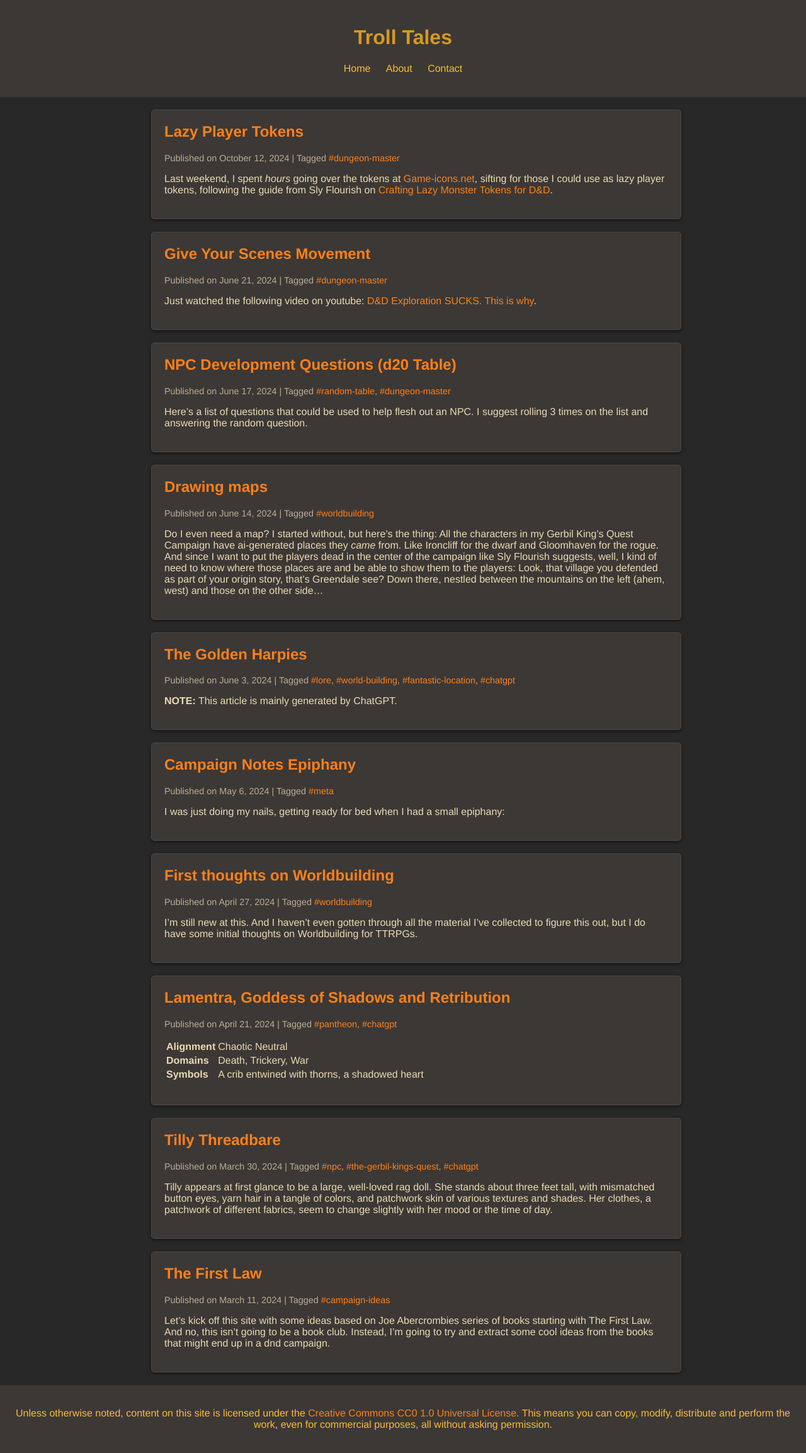
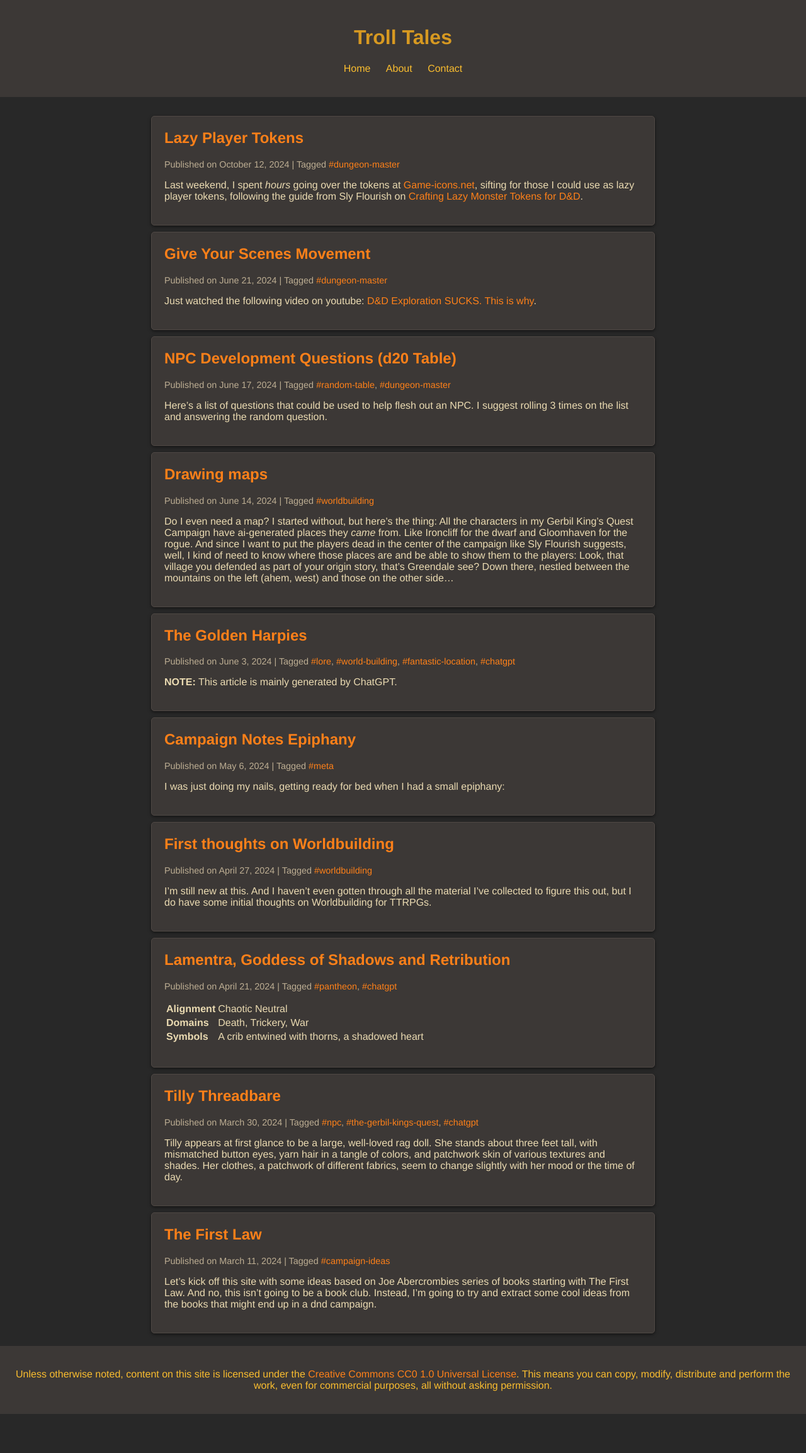
Before and after one commit to daren-thomas/troll-tales, a Jekyll site: the page built from index.md, in a window 1280 px wide. Shown: the whole page at 63% size. Built offline with Jekyll 4.4.1, drawn with Linux system fonts in a browser that asks for light colours; after the commit the page ends 2245 px from its top, so only the background shows below that.

Commit message:
fixing stylesheet for mobile

```diff
--- a/_sass/_gruvbox.scss
+++ b/_sass/_gruvbox.scss
@@ -88,9 +88,10 @@ footer {
 
 
 .cards-container {
+    margin-top: 10px;
     display: flex;
     flex-direction: column;
-    gap: 20px;
+    gap: 10px;
   }
 
   .card {
@@ -99,7 +100,6 @@ footer {
     border-radius: 5px;
     box-shadow: 0 2px 5px rgba(0, 0, 0, 0.5);
     padding: 20px;
-    width: 100%;
     transition: transform 0.2s;
     color: $main-text-color;
 
```
Also changed, not shown: _layouts/page.html (+8 -3 lines).
